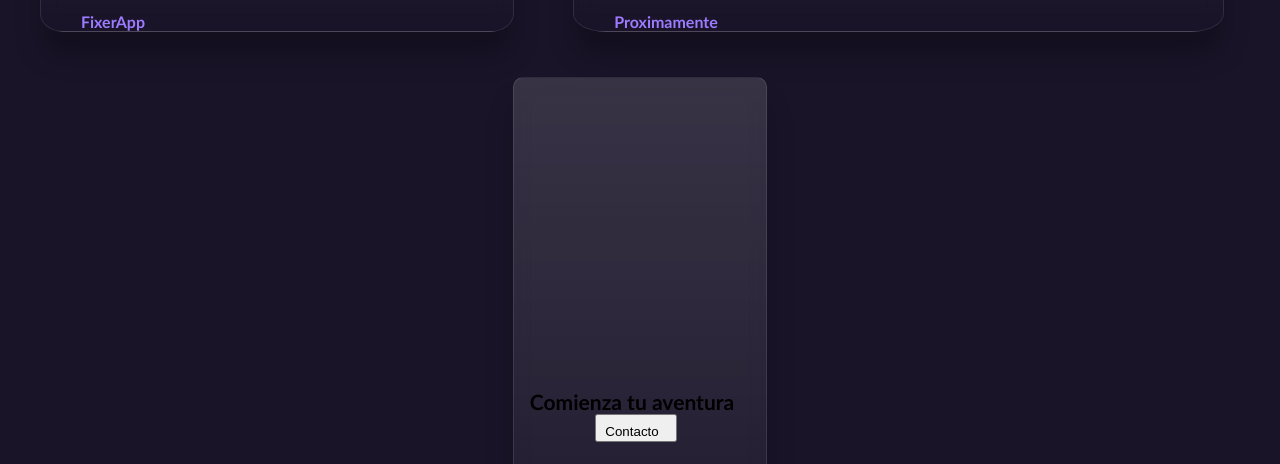
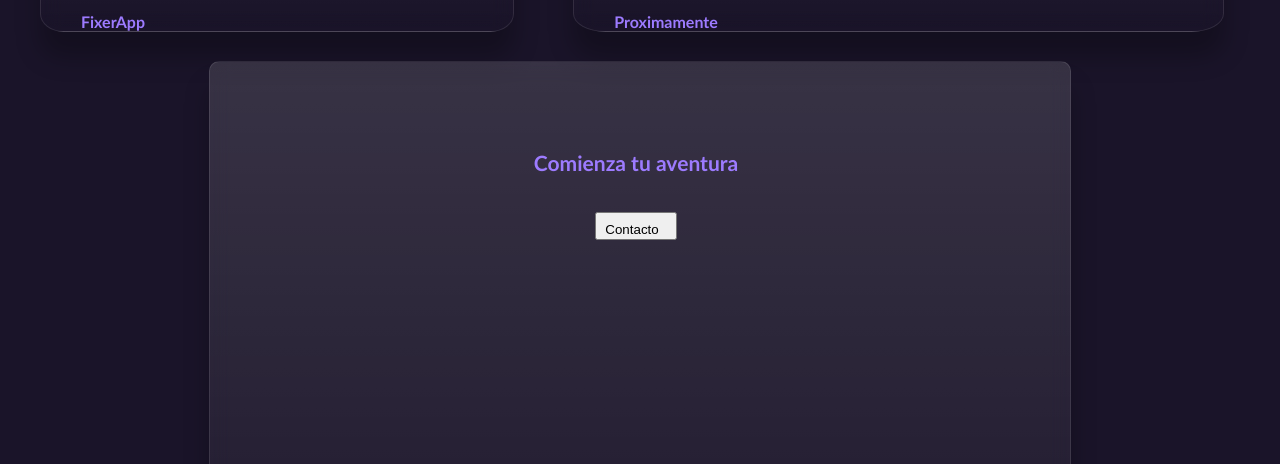
Before and after one commit to Mandalia2002/Portafolio, an Angular app: page / in a window 1280 px wide. Shown: the part 2306-2770 px from the top of the page. Built offline with nearby package versions, Linux system fonts and the light colour scheme.

Commit message:
Feature(skills): Skills Page Added

```diff
--- a/src/app/app.html
+++ b/src/app/app.html
@@ -2,6 +2,7 @@
     <div class="menu">
         <a href="/">Inicio</a>
         <a href="/resume">About</a>
+        <a href="/skills">Skills</a>
         <a href="/portafolio">Projects</a>
         <a href="/comissions">Comissions</a>
         <a href="/contact">Contact</a>
--- a/src/app/app.routes.ts
+++ b/src/app/app.routes.ts
@@ -4,10 +4,12 @@ import { Resume } from './resume/resume';
 import { Portafolio } from './portafolio/portafolio';
 import { Comissions } from './comissions/comissions';
 import { Contact } from './contact/contact';
+import { Skills } from './skills/skills';
 
 export const routes: Routes = [
     {path: '', component: Presentation},
     {path: 'resume', component: Resume},
+    {path: 'skills', component: Skills},
     {path: 'portafolio', component: Portafolio},
     {path: 'comissions', component: Comissions},
     {path: 'contact', component: Contact}
--- a/src/app/presentation/presentation.html
+++ b/src/app/presentation/presentation.html
@@ -58,7 +58,9 @@
         </div>
     </div>
     <div class="div3">
+        <div class="data">
         <h3>Comienza tu aventura</h3>
         <button>Contacto</button>
     </div>
+    </div>
 </div>
--- a/src/app/presentation/presentation.scss
+++ b/src/app/presentation/presentation.scss
@@ -24,19 +24,23 @@
 
 .div3 {
     grid-area: 4 / 1 / 5 / 6;
-    // padding: 15%;
+    color: #9D7BFF;
     text-align: center;
     font-size: large;
-    justify-self: center;
-    align-content: center;
     background: linear-gradient(#fff2, transparent);
     border: 1px solid rgba(255, 255, 255, 0.1);
     box-shadow: 0 25px 25px rgba(0, 0, 0, 0.25);
     transition: 0.5s;
     border-radius: 10px;
     backdrop-filter: blur(10px);
-    margin: 1rem;
-
+    margin-left: 15%;
+    margin-right: 15%;
+    .data{
+        padding: 5%;
+        h3{
+            padding: 5%;
+        }
+    }
 }
 
 //------------------------------------------------------------
--- /dev/null
+++ b/src/app/skills/skills.html
@@ -0,0 +1 @@
+<p>skills works!</p>
```
Also changed, not shown: src/app/skills/skills.ts (added, +11 -0 lines), src/app/skills/skills.scss (added), 1 other file (tests, documents, lock files or other folders).
